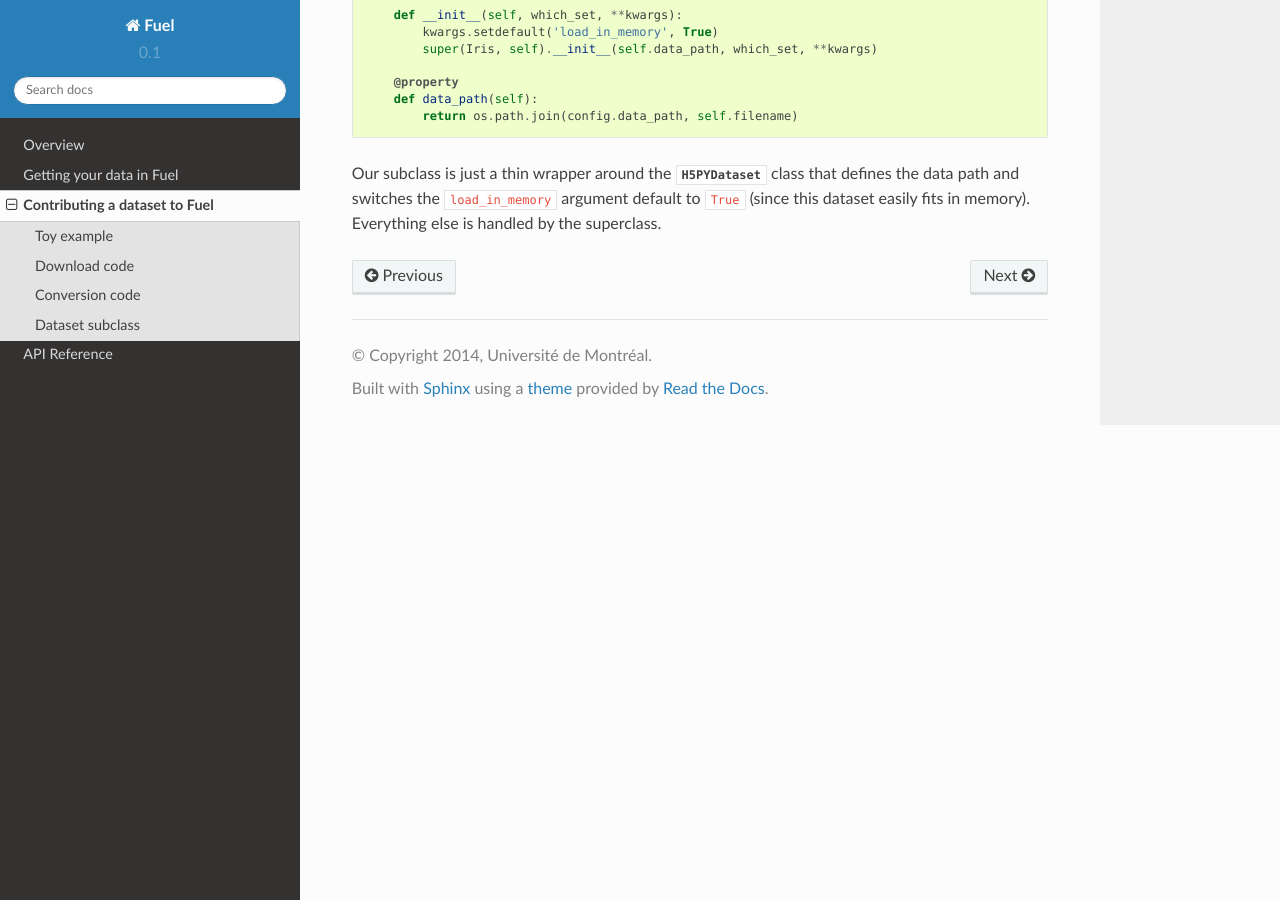
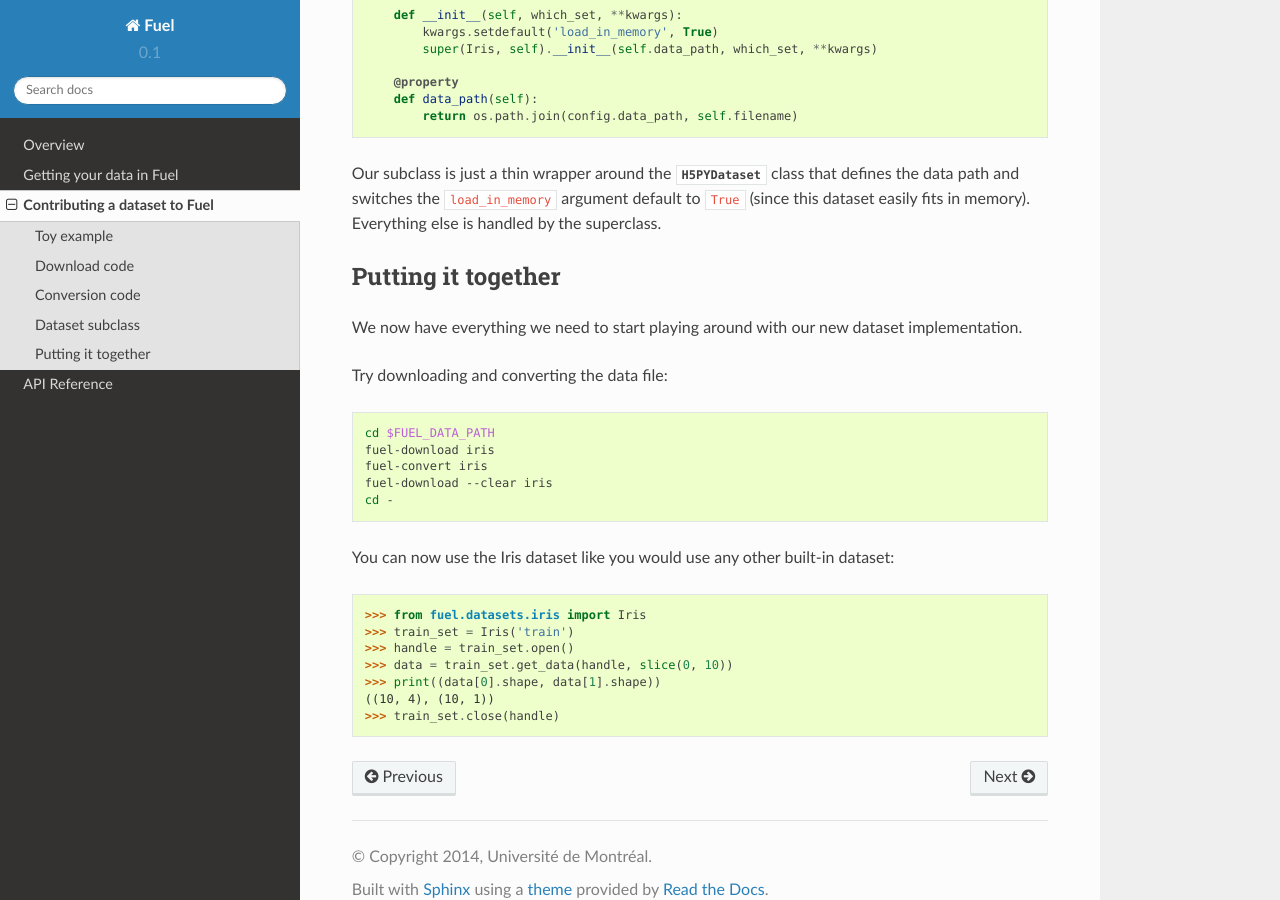
Before and after one commit to mila-iqia/fuel, a Sphinx documentation site: the page built from docs/new_dataset.rst, in a window 1280 px wide and 900 px high, scrolled down 3689 px. Built offline with Sphinx 7.4.7 and the Read the Docs theme 2.0.0, drawn with Linux system fonts in a browser that asks for light colours.

Commit message:
Finalize new built-in dataset tutorial

```diff
--- a/docs/new_dataset.rst
+++ b/docs/new_dataset.rst
@@ -201,5 +201,33 @@ Our subclass is just a thin wrapper around the
 switches the ``load_in_memory`` argument default to ``True`` (since this dataset
 easily fits in memory). Everything else is handled by the superclass.
 
+Putting it together
+-------------------
+
+We now have everything we need to start playing around with our new dataset
+implementation.
+
+Try downloading and converting the data file:
+
+.. code-block:: bash
+
+    cd $FUEL_DATA_PATH
+    fuel-download iris
+    fuel-convert iris
+    fuel-download --clear iris
+    cd -
+
+You can now use the Iris dataset like you would use any other built-in dataset:
+
+.. code-block:: python
+
+    >>> from fuel.datasets.iris import Iris # doctest: +SKIP
+    >>> train_set = Iris('train') # doctest: +SKIP
+    >>> handle = train_set.open() # doctest: +SKIP
+    >>> data = train_set.get_data(handle, slice(0, 10)) # doctest: +SKIP
+    >>> print((data[0].shape, data[1].shape)) # doctest: +SKIP
+    ((10, 4), (10, 1))
+    >>> train_set.close(handle) # doctest: +SKIP
+
 .. _Iris dataset: https://archive.ics.uci.edu/ml/datasets/Iris
 .. _iris.data: https://archive.ics.uci.edu/ml/machine-learning-databases/iris/iris.data
```
